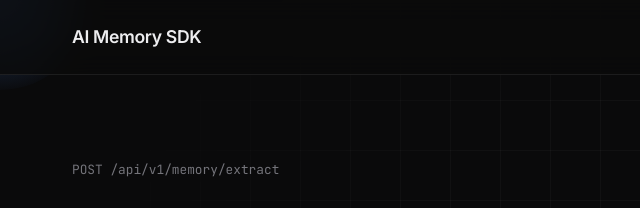
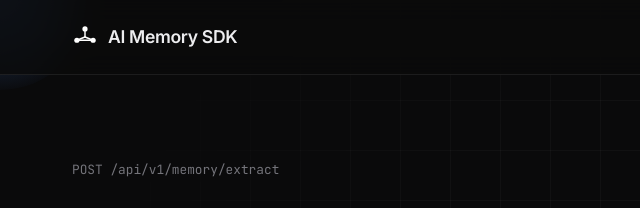
Before and after one commit to Dhanush0792/ai-memory-sdk, a plain HTML site: page frontend/index.html in a window 1280 px wide. Shown: the top 208 px of the page, 0-640 px from the left. Drawn offline with Linux system fonts and the light colour scheme.

```diff
--- a/frontend/index.html
+++ b/frontend/index.html
@@ -16,6 +16,7 @@
         rel="stylesheet">
 
     <link rel="stylesheet" href="static/css/style.css">
+    <link rel="icon" href="favicon.svg" type="image/svg+xml">
 </head>
 
 <body>
@@ -24,7 +25,20 @@
 
     <nav class="navbar">
         <div class="container">
-            <a href="#" class="logo">AI Memory SDK</a>
+            <a href="index.html" class="logo brand">
+                <svg width="26" height="26" viewBox="0 0 32 32" xmlns="http://www.w3.org/2000/svg" class="logo-mark">
+                    <g stroke="currentColor" stroke-width="1.8" stroke-linecap="round">
+                        <line x1="16" y1="6" x2="16" y2="16" />
+                        <line x1="6" y1="20" x2="26" y2="20" />
+                        <line x1="16" y1="16" x2="6" y2="20" />
+                        <line x1="16" y1="16" x2="26" y2="20" />
+                    </g>
+                    <circle cx="16" cy="6" r="3.2" fill="currentColor" />
+                    <circle cx="6" cy="20" r="3.2" fill="currentColor" />
+                    <circle cx="26" cy="20" r="3.2" fill="currentColor" />
+                </svg>
+                <span>AI Memory SDK</span>
+            </a>
             <div class="nav-links">
                 <a href="#how-it-works">Architecture</a>
                 <a href="#features">Features</a>
--- a/frontend/static/css/style.css
+++ b/frontend/static/css/style.css
@@ -60,6 +60,21 @@ footer {
     z-index: 0;
     transform: translate(-50%, -50%);
     will-change: transform;
+}
+
+.brand {
+    display: flex;
+    align-items: center;
+    gap: 10px;
+}
+
+.logo-mark {
+    color: #ffffff;
+    flex-shrink: 0;
+}
+
+.logo-mark svg {
+    display: block;
 }
 
 /* Grid Overlay */
```
Also changed, not shown: frontend/favicon.svg (added), 1 other file.
